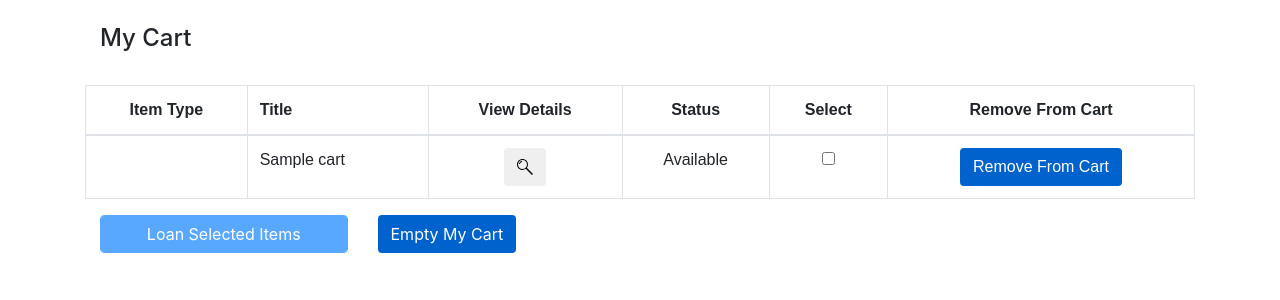
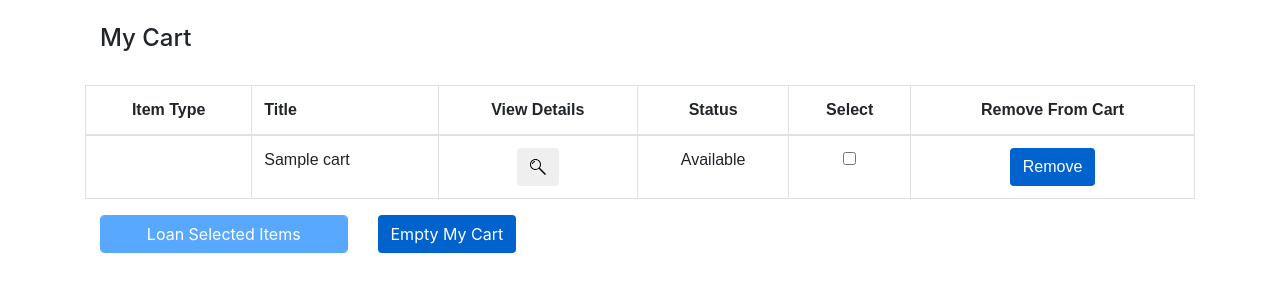
Before and after one commit to lucastle6969/soen343, a Python web app: template templates/cart.html in a window 1280 px wide. Shown: the part 61-361 px from the top of the page. Run offline with Jinja, Linux system fonts and the light colour scheme; the template is opened without the code that fills it: most values are stand-ins (such as "Sample title", 1, 10 or a date in 2020); some libraries are stand-ins or nearby versions.

Commit message:
frontend changes

```diff
--- a/static/presentation/css/soen343style.css
+++ b/static/presentation/css/soen343style.css
@@ -269,13 +269,13 @@ td, th {
 }
 
 .divider {
-    width:105px;
+    width:90px;
     height:auto;
     display:inline-block;
 }
 
 .divider-small {
-    width:110px;
+    width:100px;
     height:auto;
     display:inline-block;
 }
--- a/static/presentation/js/soen343.js
+++ b/static/presentation/js/soen343.js
@@ -36,10 +36,10 @@ function receive_add_to_cart(data){
   detailed_button = document.getElementById("detailed_" + data.item_prefix + data.item_id);
   switch(data.result){
     case "added":
-      button.innerHTML="Added To Cart";
+      button.innerHTML="Added To Cart <img src='/static/presentation/img/in_cart.png'>";
       button.style.backgroundColor = "#4CAF50";
       button.setAttribute("onclick", "");
-      detailed_button.innerHTML="Added To Cart";
+      detailed_button.innerHTML="Added To Cart <img src='/static/presentation/img/in_cart.png'>";
       detailed_button.style.backgroundColor = "#4CAF50";
       detailed_button.setAttribute("onclick", "");
       break;
--- a/templates/cart.html
+++ b/templates/cart.html
@@ -46,7 +46,7 @@
                 </td>
                 <td><center>{{physical_item.status}}</center></td>
                 <td><center><input type="checkbox" class="checkboxes" name={{physical_item.prefix}}{{physical_item.item_fk}} value={{physical_item.item_fk}}></center></td>
-                <td><center> <button id={{physical_item.prefix}}{{physical_item.id}} type="button" class="btn btn-remove-from-cart" onclick="remove_from_cart(this.id)">Remove From Cart</button></center></td>
+                <td><center> <button id={{physical_item.prefix}}{{physical_item.id}} type="button" class="btn btn-remove-from-cart" onclick="remove_from_cart(this.id)">Remove</button></center></td>
             </tr>
         {% endfor %}
         </tbody>
```
Also changed, not shown: static/presentation/img/in_cart.png.
